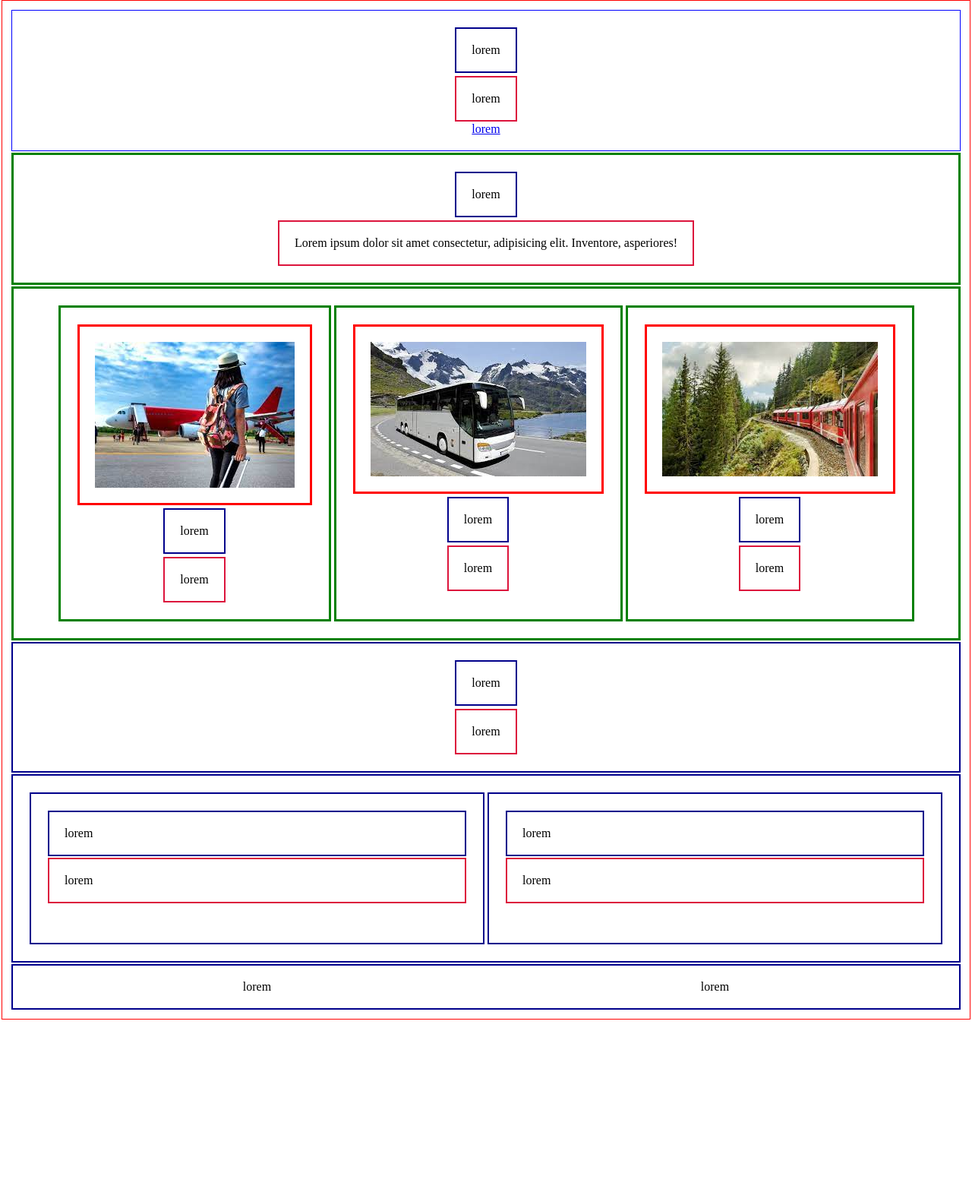
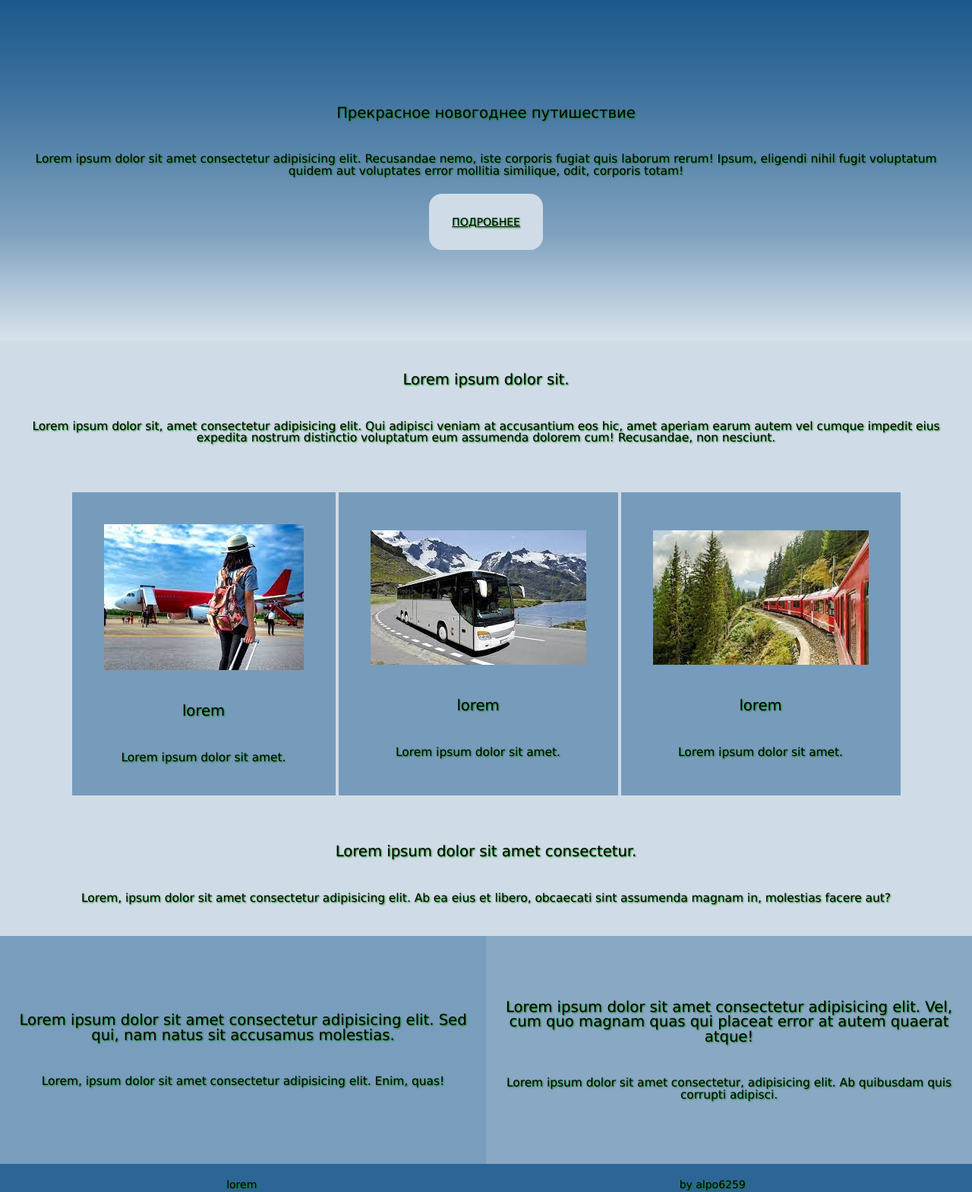
Before and after one commit to alpo6259/myfirstcss, a plain HTML site: page index.html in a window 1280 px wide. Shown: the part 2-1571 px from the top of the page at 76% size. Before the commit the page ends 1346 px from the top, so only its background shows below. Drawn offline with Linux system fonts and the light colour scheme.

Commit message:
add full html,css

```diff
--- a/CSS/styles.css
+++ b/CSS/styles.css
@@ -1,90 +1,91 @@
 * {
   box-sizing: border-box;
 }
-
+html {
+  font-size: 14px;
+  font-family: Verdana, Geneva, Tahoma, sans-serif;
+}
 body {
-  border: 1px solid red;
-  padding: 10px;
-  margin: 2px;
+  text-align: center;
+  color: black;
 }
 p {
-  border: crimson 2px solid;
+  font-size: 1.1em;
   padding: 20px;
   margin: 2px;
+  text-align: center;
 }
 h1,
 h2,
 h3 {
-  border: darkblue 2px solid;
+  font-size: 1.4em;
   padding: 20px;
   margin: 2px;
+}
+a {
+  padding: 30px;
+  background-color: #cfdce7;
+  border-radius: 17px;
+  color: initial;
 }
 .text-center {
   display: flex;
   flex-direction: column;
+  justify-content: center;
   align-items: center;
+  text-shadow: 1px 1px 2px green;
 }
-
+.content-text {
+}
 .main-header {
+  background-image: url(./../images/down-wh.png);
+  background-position: center;
+  background-repeat: no-repeat;
+  background-size: cover;
+  height: 450px;
+  width: auto;
   padding: 20px;
-  margin: 2px;
-  border: 1px solid blue;
 }
 .section-a {
-  border: 3px green solid;
   padding: 20px;
-  margin: 2px;
+  background-color: #cfdce7;
 }
 .section-b {
+  background-color: #cfdce7;
   flex-direction: row;
-  justify-content: center;
   align-items: stretch;
-  border: 3px green solid;
   padding: 20px;
-  margin: 2px;
 }
-/* .box {
-  border: 3px red solid;
-  padding: 20px;
-  margin: 2px;
-} */
 img {
-  /* display: block;
-  width: fit-content;
-  height: min-content; */
-  border: 3px red solid;
   padding: 20px;
   margin: 2px;
 }
 .card {
-  border: 3px green solid;
   padding: 20px;
   margin: 2px;
+  background-color: #779bbb;
 }
 .section-c {
-  border: darkblue 2px solid;
+  background-color: #cfdce7;
   padding: 20px;
-  margin: 2px;
 }
-
 .section-d {
+  background-color: #cfdce7;
   flex-direction: row;
   justify-content: space-around;
-  border: darkblue 2px solid;
-  padding: 20px;
-  margin: 2px;
 }
 .box {
-  border: darkblue 2px solid;
-  padding: 20px;
-  margin: 2px;
-  height: 200px;
+  align-items: center;
+  height: 300px;
   width: 50%;
+  background-color: #88a8c3;
+}
+.box1 {
+  background-color: #799dbc;
 }
 .main-footer {
+  background-color: #2d6696;
   flex-direction: row;
   justify-content: space-around;
-  border: darkblue 2px solid;
   padding: 20px;
-  margin: 2px;
 }
--- a/index.html
+++ b/index.html
@@ -9,66 +9,85 @@
 
   <body>
     <header class="main-header text-center">
-      <h1>lorem</h1>
-      <p>lorem</p>
-      <a href="#">lorem</a>
+      <h1>Прекрасное новогоднее путишествие</h1>
+      <p>
+        Lorem ipsum dolor sit amet consectetur adipisicing elit. Recusandae
+        nemo, iste corporis fugiat quis laborum rerum! Ipsum, eligendi nihil
+        fugit voluptatum quidem aut voluptates error mollitia similique, odit,
+        corporis totam!
+      </p>
+      <a href="#">ПОДРОБНЕЕ</a>
     </header>
 
     <!-- section-a -->
 
     <section class="section-a text-center">
-      <h2>lorem</h2>
+      <h2>Lorem ipsum dolor sit.</h2>
       <p>
-        Lorem ipsum dolor sit amet consectetur, adipisicing elit. Inventore,
-        asperiores!
+        Lorem ipsum dolor sit, amet consectetur adipisicing elit. Qui adipisci
+        veniam at accusantium eos hic, amet aperiam earum autem vel cumque
+        impedit eius expedita nostrum distinctio voluptatum eum assumenda
+        dolorem cum! Recusandae, non nesciunt.
       </p>
     </section>
 
     <!-- section-b -->
 
     <section class="section-b text-center">
-      <!-- <div class="box"> -->
       <div class="card text-center">
         <img src="./images/airplane.jpeg" alt="" />
         <h3>lorem</h3>
-        <p>lorem</p>
+        <p>Lorem ipsum dolor sit amet.</p>
       </div>
       <div class="card text-center">
         <img src="./images/bus.jpeg" alt="" />
         <h3>lorem</h3>
-        <p>lorem</p>
+        <p>Lorem ipsum dolor sit amet.</p>
       </div>
       <div class="card text-center">
         <img src="./images/jd.jpeg" alt="" />
         <h3>lorem</h3>
-        <p>lorem</p>
+        <p>Lorem ipsum dolor sit amet.</p>
       </div>
-      <!-- </div> -->
     </section>
 
     <!-- section-c -->
 
     <section class="section-c text-center">
-      <h2>lorem</h2>
-      <p>lorem</p>
+      <h2>Lorem ipsum dolor sit amet consectetur.</h2>
+      <p>
+        Lorem, ipsum dolor sit amet consectetur adipisicing elit. Ab ea eius et
+        libero, obcaecati sint assumenda magnam in, molestias facere aut?
+      </p>
     </section>
 
     <!-- cection-d -->
 
     <section class="section-d text-center">
-      <div class="box">
-        <h2>lorem</h2>
-        <p>lorem</p>
+      <div class="box box1 text-center">
+        <h2>
+          Lorem ipsum dolor sit amet consectetur adipisicing elit. Sed qui, nam
+          natus sit accusamus molestias.
+        </h2>
+        <p>
+          Lorem, ipsum dolor sit amet consectetur adipisicing elit. Enim, quas!
+        </p>
       </div>
-      <div class="box">
-        <h2>lorem</h2>
-        <p>lorem</p>
+      <div class="box text-center">
+        <h2>
+          Lorem ipsum dolor sit amet consectetur adipisicing elit. Vel, cum quo
+          magnam quas qui placeat error at autem quaerat atque!
+        </h2>
+        <p>
+          Lorem ipsum dolor sit amet consectetur, adipisicing elit. Ab quibusdam
+          quis corrupti adipisci.
+        </p>
       </div>
     </section>
 
     <footer class="main-footer text-center">
       <div>lorem</div>
-      <div>lorem</div>
+      <div>by alpo6259</div>
     </footer>
   </body>
 </html>
```
